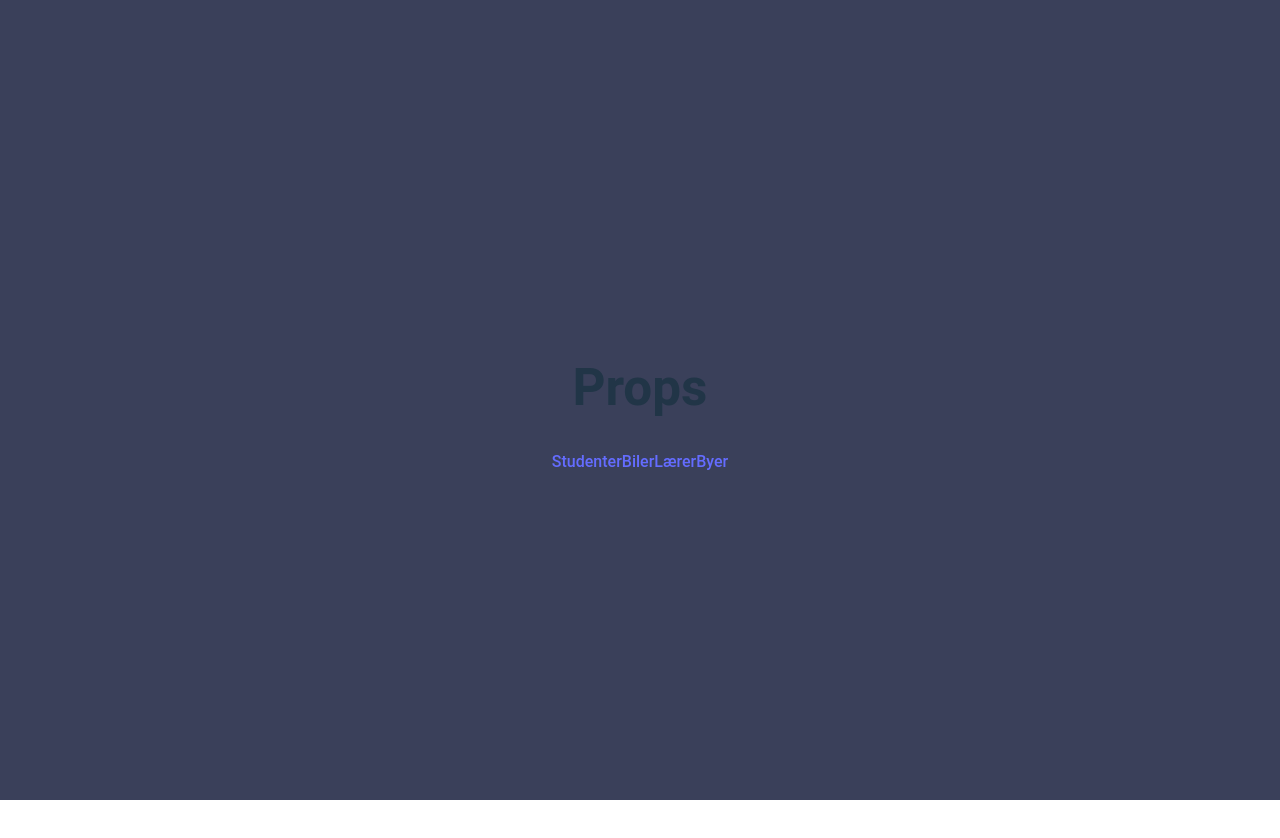
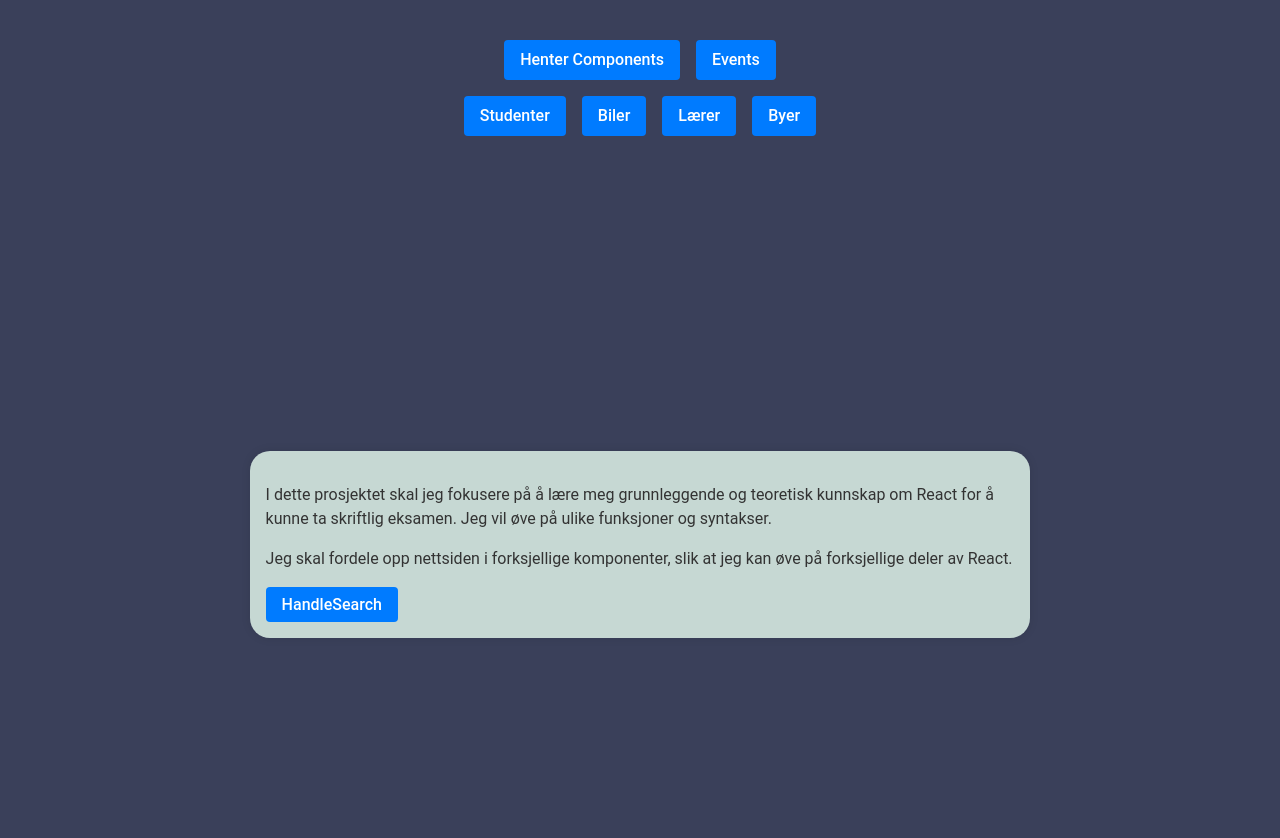
Before and after one commit to ErikAJensen/myreactjourney, a React (Vite) app: page /Body in a window 1280 px wide. Shown: the top 838 px of the page. Before the commit the page ends 800 px from the top, so only its background shows below. Built offline with nearby package versions, Linux system fonts and the light colour scheme.

Commit message:
jobber med Usestate

```diff
--- a/src/App.jsx
+++ b/src/App.jsx
@@ -7,6 +7,7 @@ import { Student, Teachers, Cars, City } from "./Components/Props";
 import CarInfo from "./Components/State";
 import React, { useState } from "react";
 import { useParams } from "react-router-dom";
+import Cliks from "./Components/Click";
 import carImagebmw from "./Img/images2123456.jpg";
 import fordimg from "./Img/ford.jpg";
 import opelimg from "./Img/opel.jpg";
@@ -76,25 +77,42 @@ function Citys() {
 function App() {
   return (
     <Router>
+      <>
+        <Link to="Body" className="link-button">
+          Henter Components
+        </Link>
+      </>
+
+      <>
+        <Link to="Cliks" className="link-button">
+          Events
+        </Link>
+      </>
       <div>
-        <div>
-          <h1>Props</h1>
-        </div>
+        <Link to="students" className="link-button">
+          Studenter
+        </Link>
 
-        <Link to="students">Studenter</Link>
+        <Link to="Cars" className="link-button">
+          Biler
+        </Link>
 
-        <Link to="Cars">Biler</Link>
+        <Link to="Teachers" className="link-button">
+          Lærer
+        </Link>
 
-        <Link to="Teachers">Lærer</Link>
-
-        <Link to="Citys">Byer</Link>
+        <Link to="Citys" className="link-button">
+          Byer
+        </Link>
       </div>
 
       <Routes>
+        <Route path="Body" element={<Body />} />
         <Route path="students" element={<StudentsPage />} />
         <Route path="Cars" element={<CarPage />} />
         <Route path="Teachers" element={<Teacher />} />
         <Route path="Citys" element={<Citys />} />
+        <Route path="Cliks" element={<Cliks />} />
       </Routes>
     </Router>
   );
--- a/src/Components/Body.jsx
+++ b/src/Components/Body.jsx
@@ -1,5 +1,4 @@
 import { BrowserRouter as Router, Route, Routes } from "react-router-dom";
-
 
 function Body() {
   return (
--- /dev/null
+++ b/src/Components/Click.jsx
@@ -0,0 +1,17 @@
+import React, { useState } from "react";
+
+function Counter() {
+  const [count, setCount] = useState(0);
+
+  const Cliks = () => {
+    setCount(count + 1);
+  };
+  return (
+    <>
+      <p>Du har trykket {count} ganger </p>
+      <button onClick={Cliks}>Trykk her</button>
+    </>
+  );
+}
+
+export default Counter;
--- a/src/Styles/Main.scss
+++ b/src/Styles/Main.scss
@@ -14,11 +14,14 @@ body {
 }
 
 header {
-  background-color: #333;
-  color: white;
+  background-color: #c6d8d3;
+  color: rgb(0, 0, 0);
   padding: 1rem;
   border-radius: 8px;
   margin-bottom: 2rem;
+  position: sticky; // Gjør headeren sticky
+  top: 0; // Plasserer headeren på toppen
+  z-index: 1000; // Sørger for at headeren er over annet innhold
 }
 
 .student-card {
@@ -45,6 +48,23 @@ header {
   display: inline-block;
 }
 
+.link-button {
+  background-color: #007bff;
+  color: white;
+  border: none;
+  padding: 0.5rem 1rem;
+  border-radius: 4px;
+  cursor: pointer;
+  transition: background-color 0.3s;
+  margin: 0.5rem; // Legger til mellomrom mellom knappene
+  text-decoration: none; // Fjerner understrekning fra lenker
+  display: inline-block; // Sørger for at lenkene vises som knapper
+}
+
+.link-button:hover {
+  background-color: #0056b3;
+}
+
 .Car-card {
   background-color: #c6d8d3;
   color: #333;
@@ -56,6 +76,7 @@ header {
   width: 200px;
   display: inline-block;
 }
+
 .City-card {
   background-color: #c6d8d3;
   color: #333;
@@ -71,10 +92,14 @@ header {
 article {
   background-color: #c6d8d3;
   color: #333;
-  padding: 2rem;
-  margin: 1rem 0;
-  border-radius: 8px;
+  padding: 1rem; // Juster padding etter behov
+  border-radius: 20px;
   box-shadow: 0 0 10px rgba(0, 0, 0, 0.1);
+  text-align: left;
+  margin: 0.5rem auto; // Reduserer margin for å fjerne stort mellomrom
+  width: 90%; // Gjør bredden responsiv
+  max-width: 800px; // Setter en maksimal bredde
+  display: block; // Sørger for at artikkelen vises som en blokk
 }
 
 button {
```
